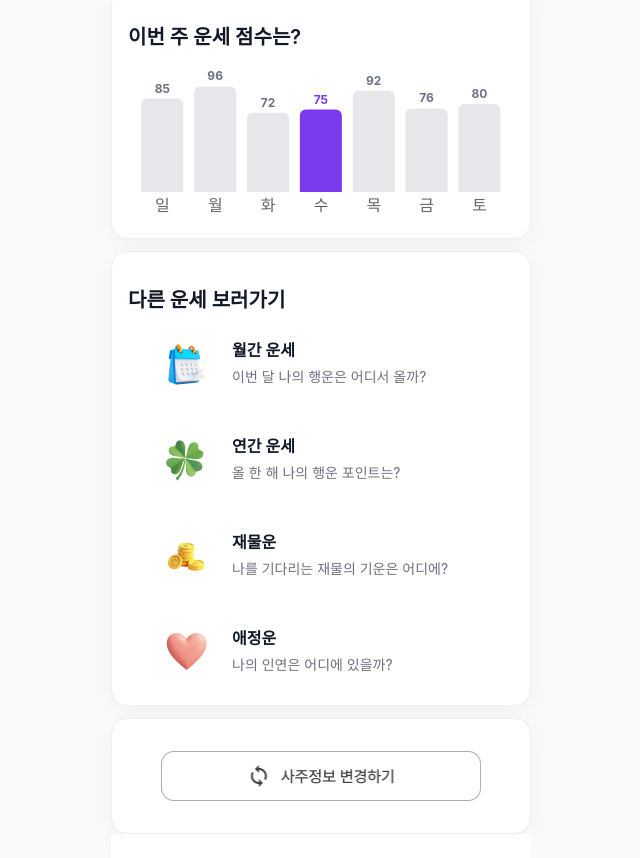
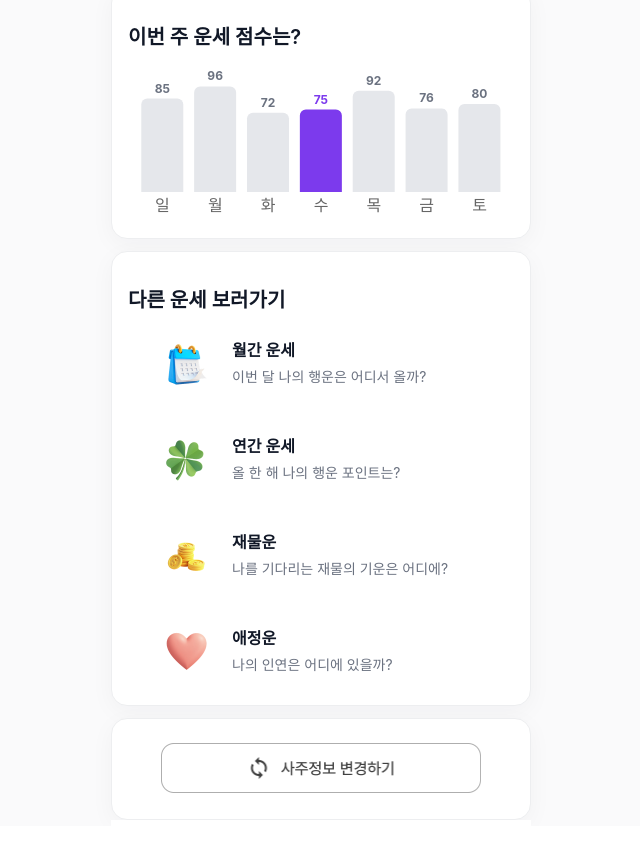
Before and after one commit to Newt-JH/today-fortune, a Next.js app: page /result in a window 1280 px wide. Shown: the part 1244-2102 px from the top of the page, without its empty margins (319-959 px from the left). After the commit the page ends 2070 px from the top, so only its background shows below. Built offline with nearby package versions, Linux system fonts and the light colour scheme; a web font is replaced by a local one.

Commit message:
css 마무리

```diff
--- a/src/css/Result.module.css
+++ b/src/css/Result.module.css
@@ -6,7 +6,15 @@
 .backBtn { background:transparent; border:none; outline:none; width:auto; height:auto; padding:0;font-size:20px; font-weight:700; line-height:1; color:#333; cursor:pointer; }
 .headerTitle { flex:1; text-align:center; font-weight:700; font-size:16px; }
 .headerSpacer { width:20px; height:20px; }
-.body { max-width:420px; margin:0 auto; padding:0 16px 24px; } /* 위 여백 제거 */
+.body{
+  max-width: 420px;
+  margin: 0 auto;
+  padding: 0 16px;        /* 하단 패딩 제거 */
+  /* ⬇️ 내부에서 flex column */
+  flex: 1;
+  display: flex;
+  flex-direction: column;
+}
 
 /* 카드/섹션 — 풀블리드(양쪽 꽉 차게) */
 .card {
@@ -244,25 +252,26 @@ border:1px solid #E9D5FF; padding:6px 10px; border-radius:999px; font-size:12px;
     padding: 20px 0 40px;
   }
 
+
 /* 마지막 카드(CTA)와 하단 흰 배경이 자연스럽게 이어지도록 */
 .card:last-of-type { margin-bottom: 0; }
 
-/* 하단 풀블리드 흰 바닥 */
-.bottomWhite {
-  margin: 0 -16px;             /* body 좌우 패딩 무시 → 화면 가득 */
+/* 하단 풀블리드 흰 바닥 — 화면 남는 높이 모두 차지 */
+.bottomWhite{
+  margin: 0 -16px;                       /* 좌우 풀블리드 */
   background: #fff;
-  padding-bottom: max(32px, env(safe-area-inset-bottom)); /* 하단 여백 + iOS safe area */
-  /* 페이지가 짧아도 느낌 좋게 약간의 높이 확보 */
-  min-height: 64px;
+  flex: 1;                               /* ⬅️ 남는 공간 전부 흰색으로 채움 */
+  padding-bottom: calc(env(safe-area-inset-bottom) + 6px); /* 안전영역 + 살짝 */
+  min-height: 0;                         /* 불필요한 최소 높이 제거 */
 }
 
-/* CTA 내부 기존 정렬 */
-.ctaCenter {
+/* CTA 여백도 타이트하게 */
+.ctaCenter{
   display: flex;
   justify-content: center;
-  padding: 16px 0;
+  padding: 8px 0 10px;   /* 버튼 아래 살짝만 */
   max-width: 340px;
   margin: 0 auto;
 }
-.ctaBtn { background:none; border:none; padding:0; cursor:pointer; }
-.ctaImg { display:block; width:320px; height:auto; }
+.ctaBtn{ background:none; border:none; padding:0; cursor:pointer; }
+.ctaImg{ display:block; width:320px; height:auto; }
```
